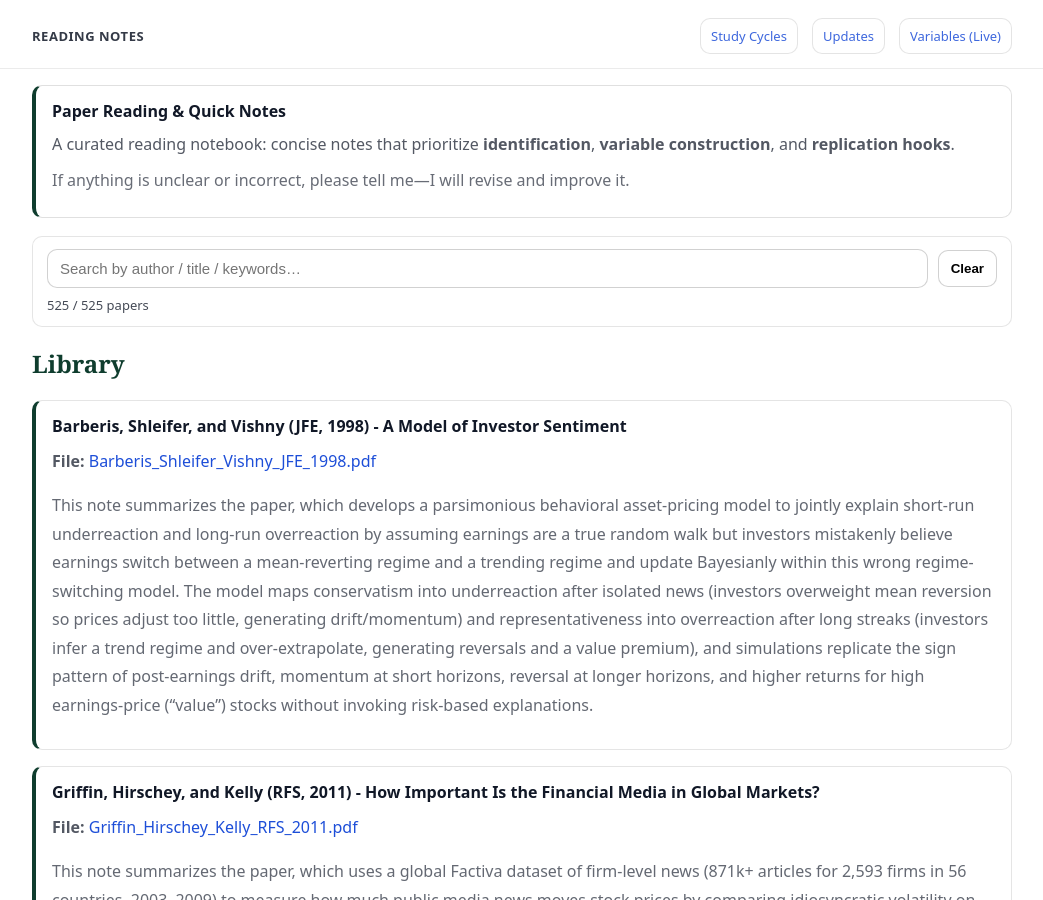
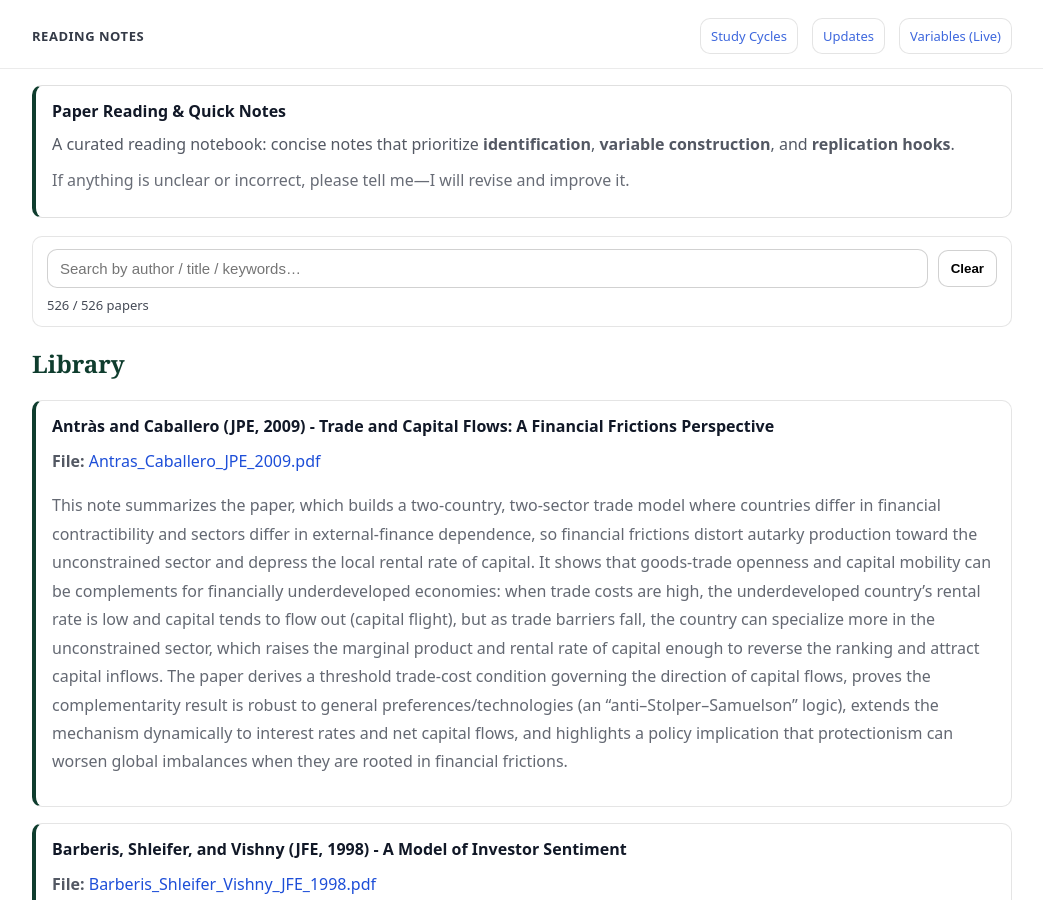
Before and after one commit to yaxinzn/study-archive, a Jekyll site: the page built from reading/index.md, in a window 1280 px wide and 900 px high. Shown: the whole window, without its empty margins (118-1161 px from the left). Built offline with Jekyll 4.4.1, drawn with Linux system fonts in a browser that asks for light colours.

Commit message:
Reading: add/update Antras_Caballero_JPE_2009.pdf

```diff
--- a/_data/reading.yml
+++ b/_data/reading.yml
@@ -1,3 +1,7 @@
+- title: "Antràs and Caballero (JPE, 2009) - Trade and Capital Flows: A Financial Frictions Perspective"
+  file: "Antras_Caballero_JPE_2009.pdf"
+  desc: "This note summarizes the paper, which builds a two-country, two-sector trade model where countries differ in financial contractibility and sectors differ in external-finance dependence, so financial frictions distort autarky production toward the unconstrained sector and depress the local rental rate of capital. It shows that goods-trade openness and capital mobility can be complements for financially underdeveloped economies: when trade costs are high, the underdeveloped country’s rental rate is low and capital tends to flow out (capital flight), but as trade barriers fall, the country can specialize more in the unconstrained sector, which raises the marginal product and rental rate of capital enough to reverse the ranking and attract capital inflows. The paper derives a threshold trade-cost condition governing the direction of capital flows, proves the complementarity result is robust to general preferences/technologies (an “anti–Stolper–Samuelson” logic), extends the mechanism dynamically to interest rates and net capital flows, and highlights a policy implication that protectionism can worsen global imbalances when they are rooted in financial frictions."
+
 - title: "Barberis, Shleifer, and Vishny (JFE, 1998) - A Model of Investor Sentiment"
   file: "Barberis_Shleifer_Vishny_JFE_1998.pdf"
   desc: "This note summarizes the paper, which develops a parsimonious behavioral asset-pricing model to jointly explain short-run underreaction and long-run overreaction by assuming earnings are a true random walk but investors mistakenly believe earnings switch between a mean-reverting regime and a trending regime and update Bayesianly within this wrong regime-switching model. The model maps conservatism into underreaction after isolated news (investors overweight mean reversion so prices adjust too little, generating drift/momentum) and representativeness into overreaction after long streaks (investors infer a trend regime and over-extrapolate, generating reversals and a value premium), and simulations replicate the sign pattern of post-earnings drift, momentum at short horizons, reversal at longer horizons, and higher returns for high earnings-price (“value”) stocks without invoking risk-based explanations."
```
Also changed, not shown: 1 other file.
